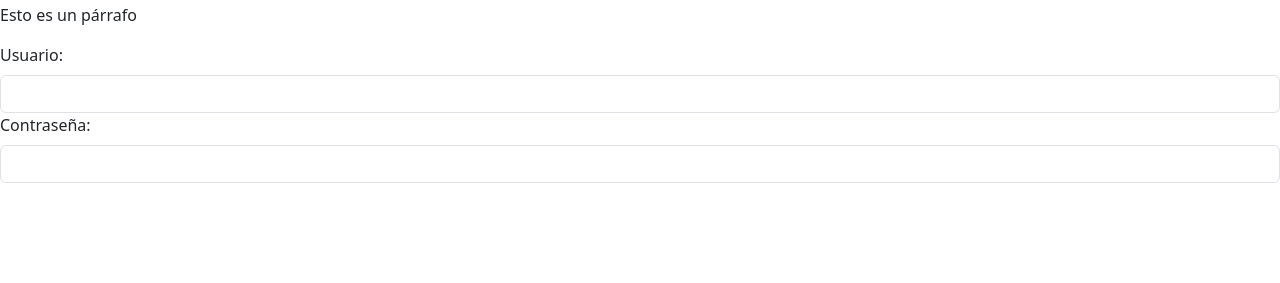
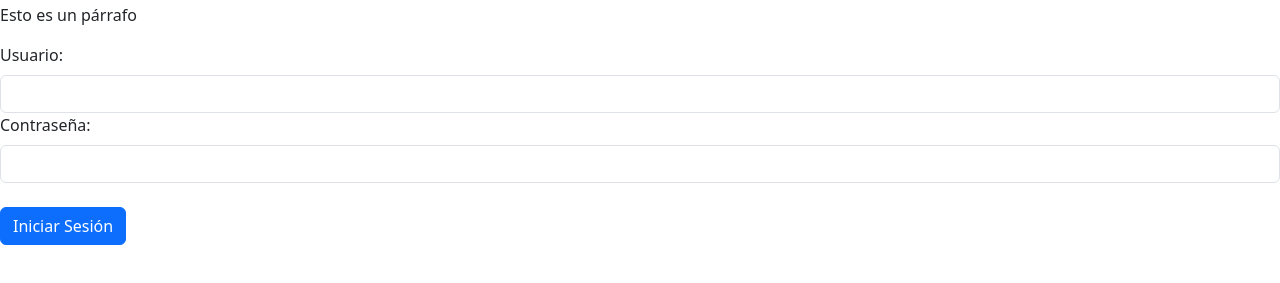
Before and after one commit to ricnemonic/Proyecto-web-Empresa-C, a plain HTML site: page index.html in a window 1280 px wide. Shown: the part 53-336 px from the top of the page. Drawn offline with nearby package versions, Linux system fonts and the light colour scheme.

Commit message:
Creación Botón Formulario + estética formulario

```diff
--- a/index.html
+++ b/index.html
@@ -19,7 +19,8 @@
         <label for="user" class="form-label">Usuario:</label><br>
         <input type="text" name="user" id="user" class="form-control">
              <label for="pass" class="form-label">Contraseña:</label><br>
-        <input type="text" name="pass" id="pass" class="form-control">
+        <input type="text" name="pass" id="pass" class="form-control"><br>
+        <input type="submit" value="Iniciar Sesión" name="login" id="login" class="btn btn-primary">
             </form>
 
 </body>
```
